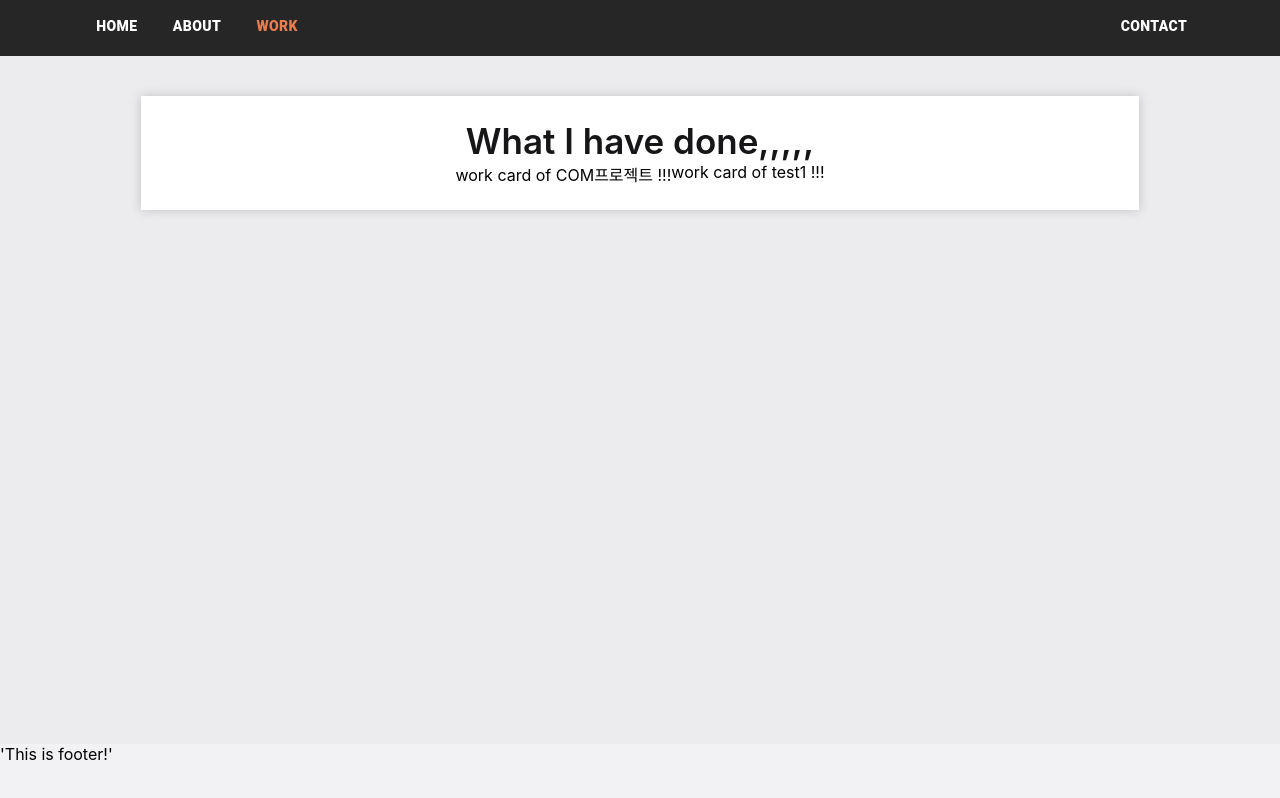
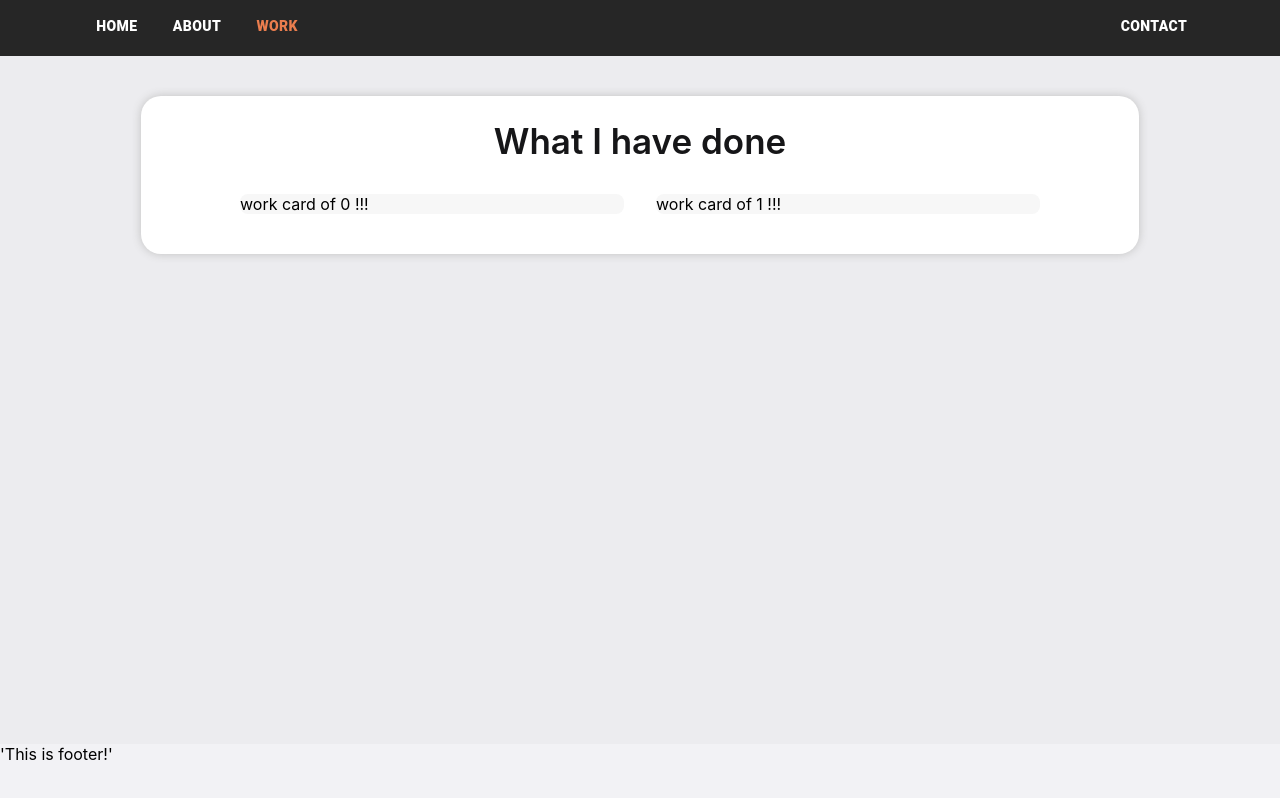
Before and after one commit to peter1118/peter-folio, a React (Create React App) app: page /work in a window 1280 px wide. Shown: the top 798 px of the page. Built offline with nearby package versions, Linux system fonts and the light colour scheme.

Commit message:
card가 동적으로 늘어나고, 한 줄당 고정 갯수 카드만큼 갖도록 설계

```diff
--- a/src/Work.css
+++ b/src/Work.css
@@ -13,10 +13,12 @@
     top: 5vh;
     padding: 2% 2%;
     box-shadow: 0 0 10px #c1c1c1;
+    border-radius: 20px;
 }
 .Work-top {
     display: flex;
     justify-content: center;
+    margin-bottom: 2vh;
 }
 .Work-top > p {
     margin: 0;
@@ -25,26 +27,3 @@
     font-weight: 600;
     color: #161618;
 }
-.Work-mid {
-    display: flex;
-    justify-content: center;
-}
-
-.Work-title {
-    color: #161618;
-    padding-top: 5vh;
-}
-.Work-title-main {
-    font-size: 50px;
-    font-weight: 500;
-}
-.Work-title-sub {
-    margin-top: 3vh;
-    font-weight: 500;
-    font-size: 3vh;
-}
-.Work-list {
-}
-.Work-list-list {
-    margin-top: 5vh;
-}
--- a/src/Work.js
+++ b/src/Work.js
@@ -2,40 +2,32 @@ import React from 'react'
 import './Work.css'
 
 import WorkList from './WorkList.js'
-import WorkCard from './WorkCard.js'
 import data from './WorkData.js'
+import WorkCardWrapper from './WorkCardWrapper.js'
 
+//해상도에 따라 몇깨의 card wrapper를 둘지, 거기에 몇개 데이터를 줄지 결정
+//일단 고정 2개:
 function Work() {
+    const cardNumPerLine = 2 //나중엔 동적으로 바꿔야 함
+    const startIdxList = []
+    for (let i = 0; i < Math.floor(data.length / cardNumPerLine); i++) {
+        startIdxList.push(i * cardNumPerLine)
+    }
     return (
         <div className="Work">
             <div className="Work-wrapper">
                 <div className="Work-top">
-                    <p>What I have done,,,,,</p>
+                    <p>What I have done</p>
                 </div>
-                <div className="Work-mid">
-                    {data.map((row) => (
-                        <WorkCard key={row.alias} work={row.alias} />
-                    ))}
-                </div>
+                {startIdxList.map((startIdx) => (
+                    <WorkCardWrapper
+                        startIdx={startIdx}
+                        maxCount={cardNumPerLine}
+                    />
+                ))}
             </div>
         </div>
     )
-    /*
-    return (
-        <div className="Work">
-            <div className="Work-title">
-                <div className="Work-title-main">Work</div>
-                <div className="Work-title-sub"></div>
-            </div>
-            <div className="Work-list">
-                <div className="Work-list-title"></div>
-                <div className="Work-list-list">
-                    <WorkList />
-                </div>
-            </div>
-        </div>
-    )
-    */
 }
 
 export default Work
--- a/src/WorkCard.css
+++ b/src/WorkCard.css
@@ -1,10 +1,8 @@
-.WorkCard-wrapper {
+.WorkCard {
     box-sizing: border-box;
-    margin-bottom: 14px;
-    padding-top: 56px;
-    padding-bottom: 46px;
     border-radius: 8px;
     background: #f7f7f7;
-    overflow: hidden;
-    display: block;
+    /*overflow: hidden;*/
+    margin: 2vh 2vh;
+    width: 30vw;
 }
--- a/src/WorkCard.js
+++ b/src/WorkCard.js
@@ -1,8 +1,14 @@
 import React from 'react'
 import './WorkCard.css'
 
-function WorkCard({ work }) {
-    return <div className="WorkListCard-wrapper">work card of {work} !!!</div>
+import data from './WorkData.js'
+
+function WorkCard({ idx }) {
+    if (idx + 1 > data.length) {
+        return <div className="WorkCard-empty"> empty card</div>
+    } else {
+        return <div className="WorkCard">work card of {idx} !!!</div>
+    }
 }
 
 export default WorkCard
--- /dev/null
+++ b/src/WorkCardWrapper.css
@@ -0,0 +1,5 @@
+.WorkCardWrapper {
+    display: flex;
+    justify-content: center;
+    align-items: center;
+}
--- /dev/null
+++ b/src/WorkCardWrapper.js
@@ -0,0 +1,20 @@
+import React from 'react'
+import './WorkCardWrapper.css'
+
+import WorkCard from './WorkCard.js'
+
+function WorkCardWrapper({ startIdx, maxCount }) {
+    const startIdxList = []
+    for (let i = startIdx; i < startIdx + maxCount; i++) {
+        startIdxList.push(i)
+    }
+    return (
+        <div className="WorkCardWrapper">
+            {startIdxList.map((idx) => (
+                <WorkCard idx={idx} />
+            ))}
+        </div>
+    )
+}
+
+export default WorkCardWrapper
--- a/src/WorkData.js
+++ b/src/WorkData.js
@@ -1,9 +1,10 @@
-function createData(alias, year, title, tech, links) {
-    return { alias, year, title, tech, links }
+function createData(idx, alias, year, title, tech, links) {
+    return { idx, alias, year, title, tech, links }
 }
 
 const rows = [
     createData(
+        0,
         'COM프로젝트',
         '2018 ~ 2019',
         'ttttttttttttttttttttttttttttttttttttttttttt',
@@ -11,6 +12,7 @@ const rows = [
         'aaaaaa'
     ),
     createData(
+        1,
         'test1',
         '2018 ~ 2019',
         'test',
@@ -19,5 +21,4 @@ const rows = [
     ),
 ]
 
-
-export default rows;
+export default rows
```
